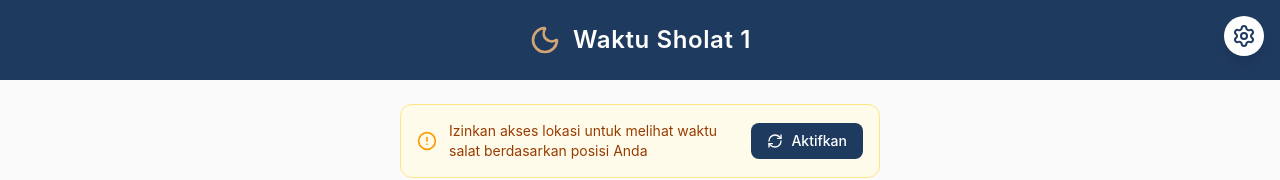
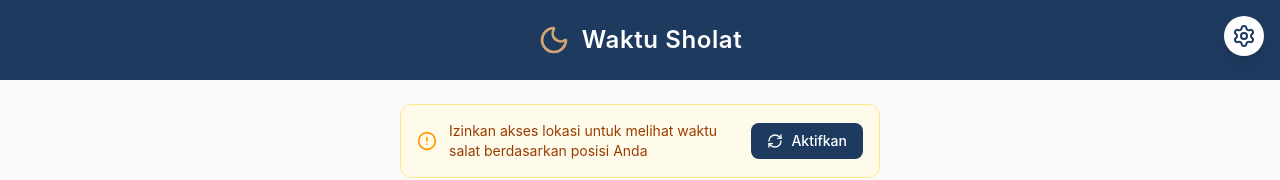
Before and after one commit to javieri93/testApp, a React (Vite) app: page / in a window 1280 px wide. Shown: the top 180 px of the page. Built offline with nearby package versions, Linux system fonts and the light colour scheme.

Commit message:
fix: correct header title text in Header component

```diff
--- a/src/components/Header.tsx
+++ b/src/components/Header.tsx
@@ -12,7 +12,7 @@ export function Header({ city, country }: HeaderProps) {
     <header className="bg-[#1E3A5F] text-white py-6 px-4">
       <div className="max-w-lg mx-auto flex items-center justify-center gap-3">
         <Moon className="w-8 h-8 text-[#D4A574]" />
-        <h1 className="text-2xl font-semibold tracking-wide">Waktu Sholat 1</h1>
+        <h1 className="text-2xl font-semibold tracking-wide">Waktu Sholat</h1>
       </div>
       {locationText && (
         <p className="text-center text-white/80 mt-2 text-sm">
```
